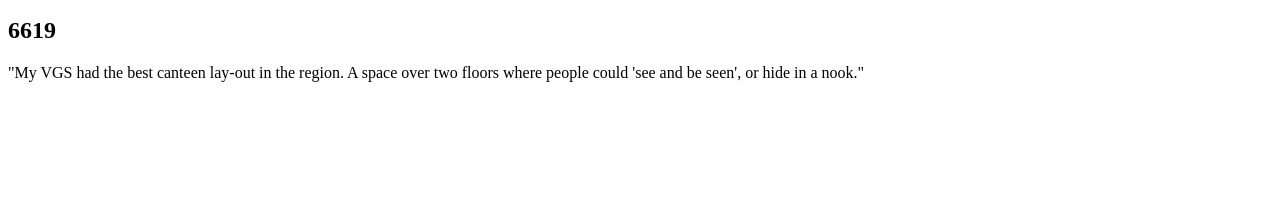
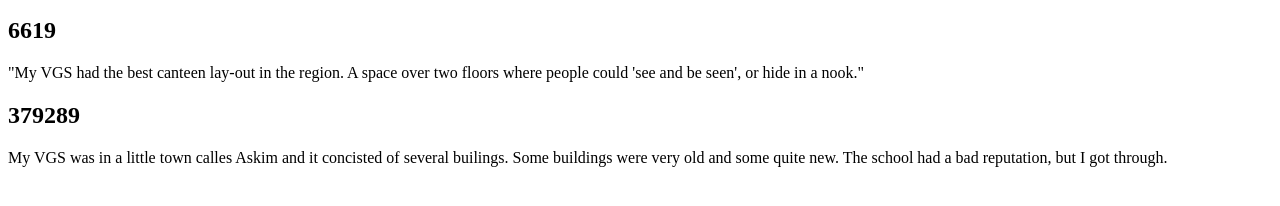
Before and after one commit to OsloMet-web/1stOblig-gruppe-24, a plain HTML site: page Side2.html in a window 1280 px wide. Shown: the part 104-310 px from the top of the page. Drawn offline with Linux system fonts and the light colour scheme.

Commit message:
Update Side2.html
Update page2 with my studentnumber and information about my VGS.

```diff
--- a/Side2.html
+++ b/Side2.html
@@ -12,6 +12,10 @@
 
   <p>"My VGS had the best canteen lay-out in the region. A space over two floors where people could 'see and be seen', or hide in a nook."</p>
 
+  <h2> 379289 </h2>
+  <p> My VGS was in a little town calles Askim and it concisted of several builings. Some buildings were very old and some quite new. The school had a bad reputation,
+  but I got through. </p>
+
 
   <br>
 
```
